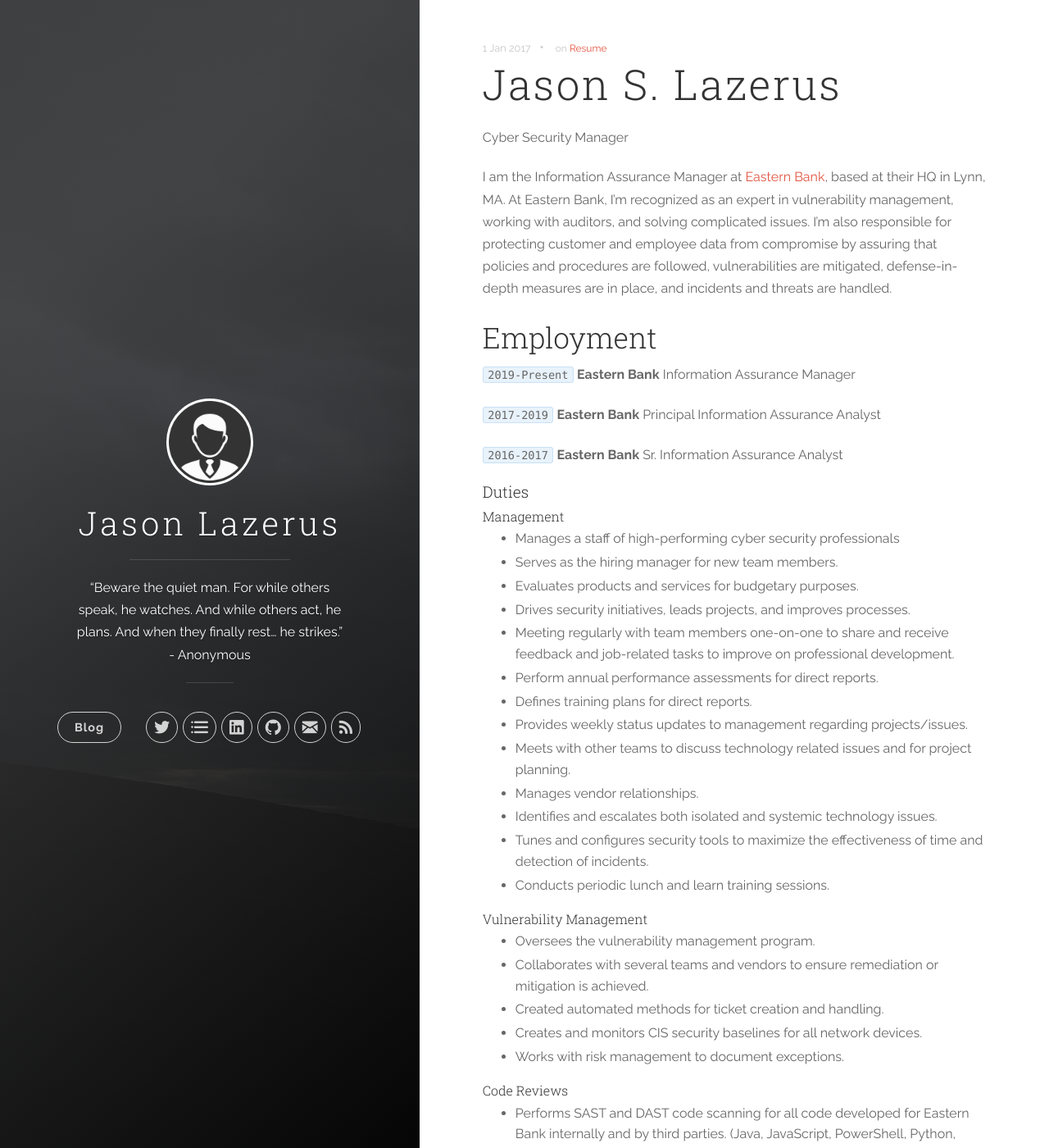
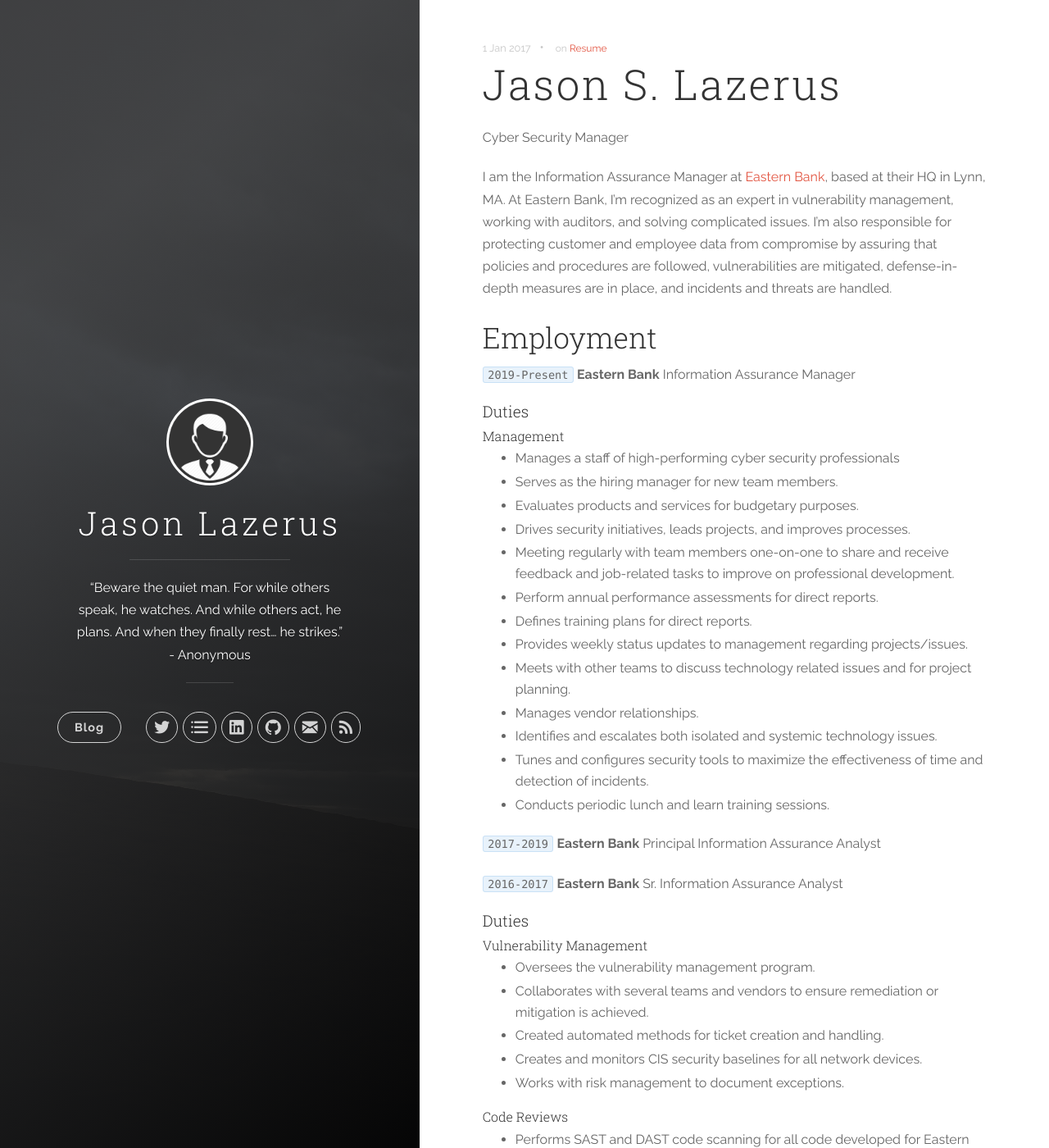
Before and after one commit to InfoSecured/infosecured.github.io, a Jekyll site: the page built from _posts/2017-01-01-resume.md, in a window 1280 px wide and 1400 px high. Shown: the whole window at 82% size. Built offline with Jekyll 4.4.1, drawn with Linux system fonts in a browser that asks for light colours; part of the change alters nothing that is shown.

Commit message:
Update 2017-01-01-resume.md

```diff
--- a/_posts/2017-01-01-resume.md
+++ b/_posts/2017-01-01-resume.md
@@ -13,12 +13,6 @@ I am the Information Assurance Manager at [Eastern Bank](https://www.easternbank
 
 `2019-Present`
 __Eastern Bank__ Information Assurance Manager
-
-`2017-2019`
-__Eastern Bank__ Principal Information Assurance Analyst
-
-`2016-2017`
-__Eastern Bank__ Sr. Information Assurance Analyst
 #### Duties
 ##### Management
 * Manages a staff of high-performing cyber security professionals
@@ -35,7 +29,12 @@ __Eastern Bank__ Sr. Information Assurance Analyst
 * Tunes and configures security tools to maximize the effectiveness of time and detection of incidents.
 * Conducts periodic lunch and learn training sessions.
 
+`2017-2019`
+__Eastern Bank__ Principal Information Assurance Analyst
 
+`2016-2017`
+__Eastern Bank__ Sr. Information Assurance Analyst
+#### Duties
 ##### Vulnerability Management
 * Oversees the vulnerability management program.
 * Collaborates with several teams and vendors to ensure remediation or mitigation is achieved.
```
